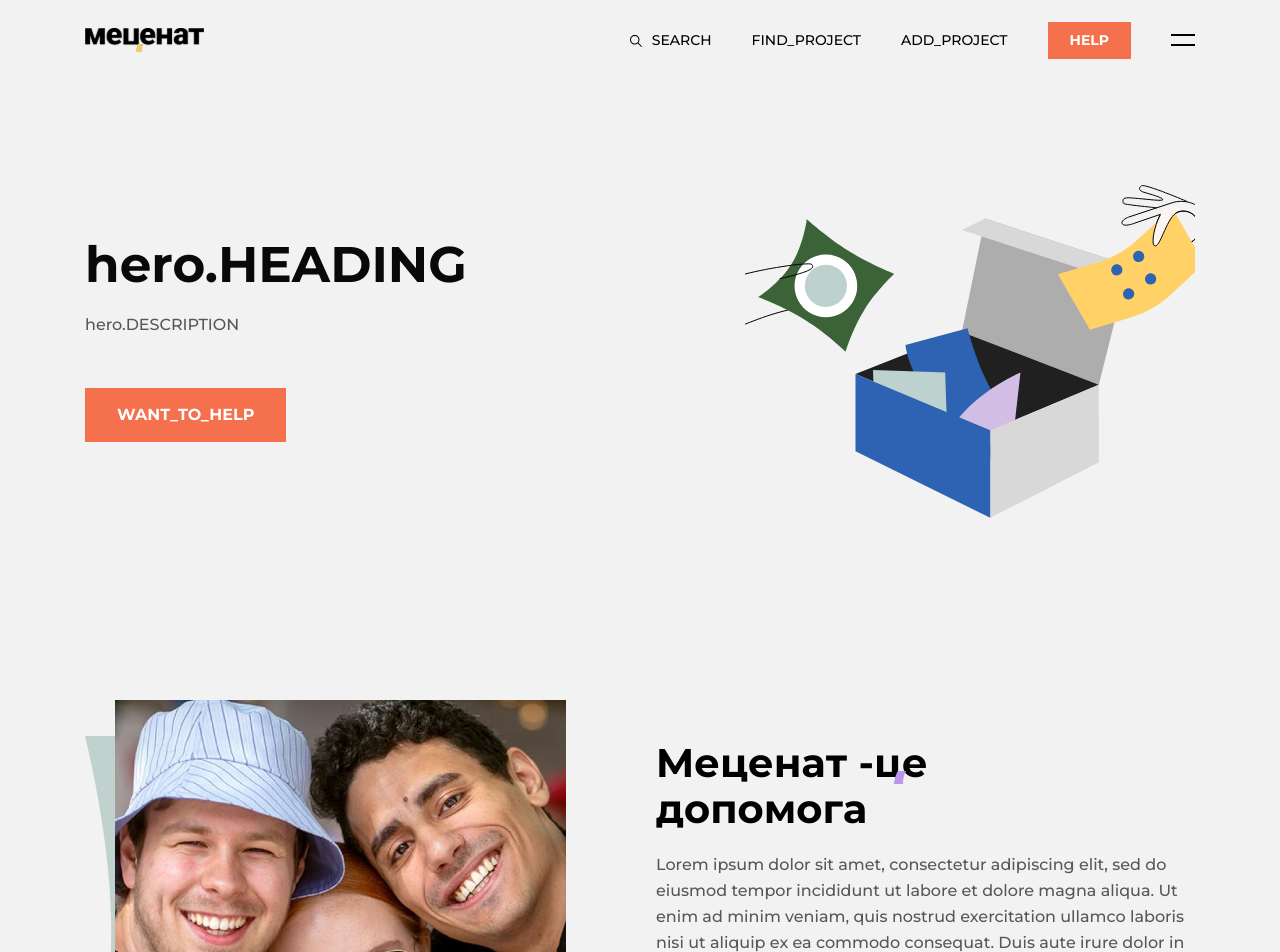
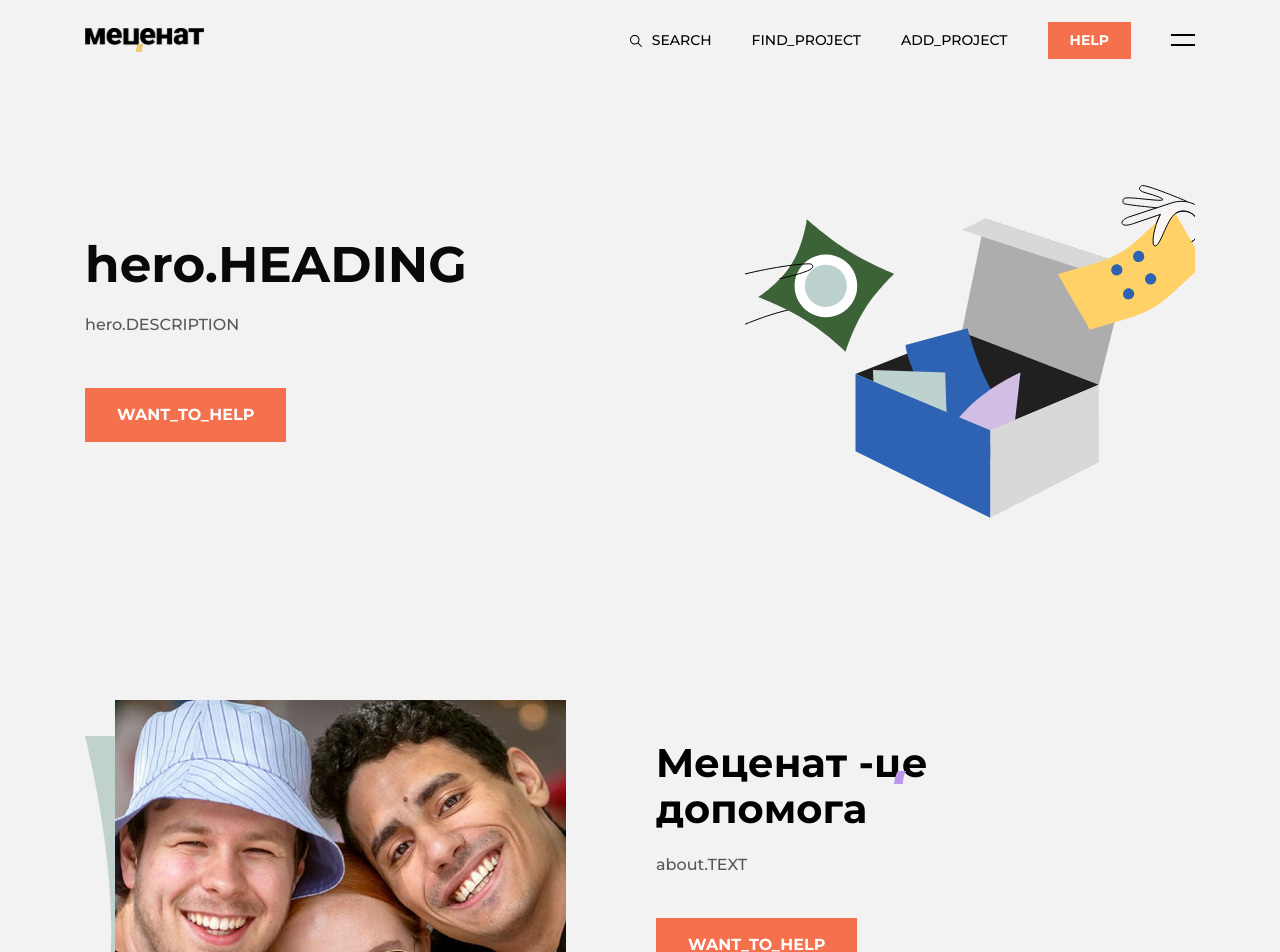
Before and after one commit to MecenatOrg/frontend, a React (Create React App) app: page / in a window 1280 px wide. Shown: the top 952 px of the page. Built offline with nearby package versions, Linux system fonts and the light colour scheme; what i18next-xhr-backend would draw is missing.

Commit message:
Updated Text Values

```diff
--- a/public/locales/uk/translation.json
+++ b/public/locales/uk/translation.json
@@ -26,6 +26,10 @@
     "DESCRIPTION": "Ви можете знайти проект, який підходить вам ідеально, і дізнатися, як ваша компанія може підтримати його.",
     "HEADING": "Соціальні та благодійні ініціативи України"
   },
+  "about": {
+    "TEXT": "Lorem ipsum dolor sit amet, consectetur adipiscing elit, sed do eiusmod tempor incididunt ut labore et dolore magna aliqua. Ut enim ad minim veniam, quis nostrud exercitation ullamco laboris nisi ut aliquip ex ea commodo consequat. Duis aute irure dolor in reprehenderit in voluptate velit esse cillum eu fugiat nulla pariatur.",
+    "HEADING": "Mеценат - <1>це <1><0></0></1></1> допомога"
+  },
   "pageTitle": {
     "HOME_PAGE": "Меценат - Головна сторінка"
   },
--- a/src/app/pages/HomePage/About/component.tsx
+++ b/src/app/pages/HomePage/About/component.tsx
@@ -1,4 +1,5 @@
 import React from 'react';
+import { Trans, useTranslation } from 'react-i18next';
 
 import Colors from 'shared/colors';
 import { H2, Text } from 'shared/Typography';
@@ -13,7 +14,10 @@ import { ProjectsVerifiedIcon, OverlayShapeCIcon } from 'shared/icons';
 
 import { AboutWrapper, AboutImgWrapper, AboutTextWrapper, ProjectsVerifiedWrapper } from './styles';
 
-const About: React.FC = () => (
+const About: React.FC = () => {
+  const { t } = useTranslation();
+
+  return (
     <AboutWrapper>
       <AboutImgWrapper>
         <img src={AboutImg} alt="" />
@@ -24,20 +28,20 @@ const About: React.FC = () => (
       </AboutImgWrapper>
       <AboutTextWrapper>
         <H2>
+          <Trans i18nKey="about.HEADING">
             Mеценат -
             <span>
-          це <OverlayShapeCIcon />
+              це
+              <OverlayShapeCIcon />
             </span>
             допомога
+          </Trans>
         </H2>
-      <Text>
-        Lorem ipsum dolor sit amet, consectetur adipiscing elit, sed do eiusmod tempor incididunt ut labore et dolore
-        magna aliqua. Ut enim ad minim veniam, quis nostrud exercitation ullamco laboris nisi ut aliquip ex ea commodo
-        consequat. Duis aute irure dolor in reprehenderit in voluptate velit esse cillum eu fugiat nulla pariatur.
-      </Text>
-      <Button variant={ButtonVariant.PRIMARY} title="Хочу допомогти" />
+        <Text>{t('about.TEXT')}</Text>
+        <Button variant={ButtonVariant.PRIMARY} title={t('WANT_TO_HELP')} />
       </AboutTextWrapper>
     </AboutWrapper>
   );
+};
 
 export default About;
```
Lines whose indentation alone changed are shown as unchanged.
